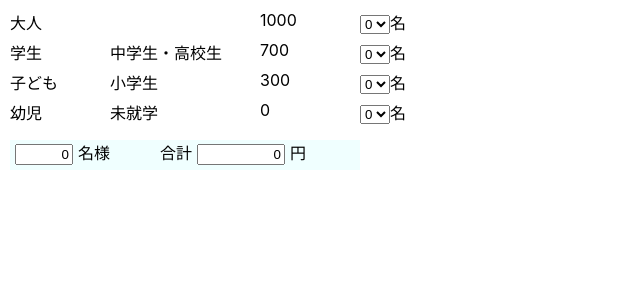
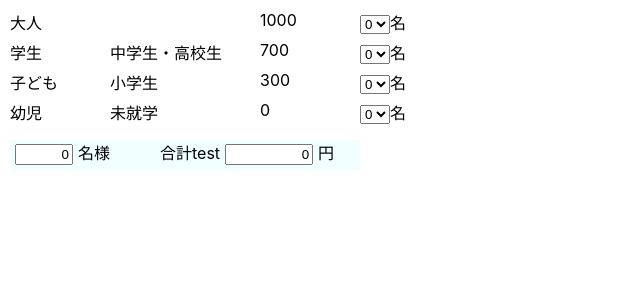
Before and after one commit to you2143/pipelineTest, a React (Create React App) app: page / in a window 1280 px wide. Shown: the top 300 px of the page, without its empty margins (0-640 px from the left). Built offline with nearby package versions, Linux system fonts and the light colour scheme.

Commit message:
codepipeline確認

```diff
--- a/src/App.tsx
+++ b/src/App.tsx
@@ -56,7 +56,7 @@ const Summary: React.FC<SummaryProps> = props => {
         <span>名様</span>
       </div>
       <div className="total-amount">
-        <span>合計</span>
+        <span>合計test</span>
         <input type="text" className="total-amount" value={props.totalAmount} />
         <span>円</span>
       </div>
```
